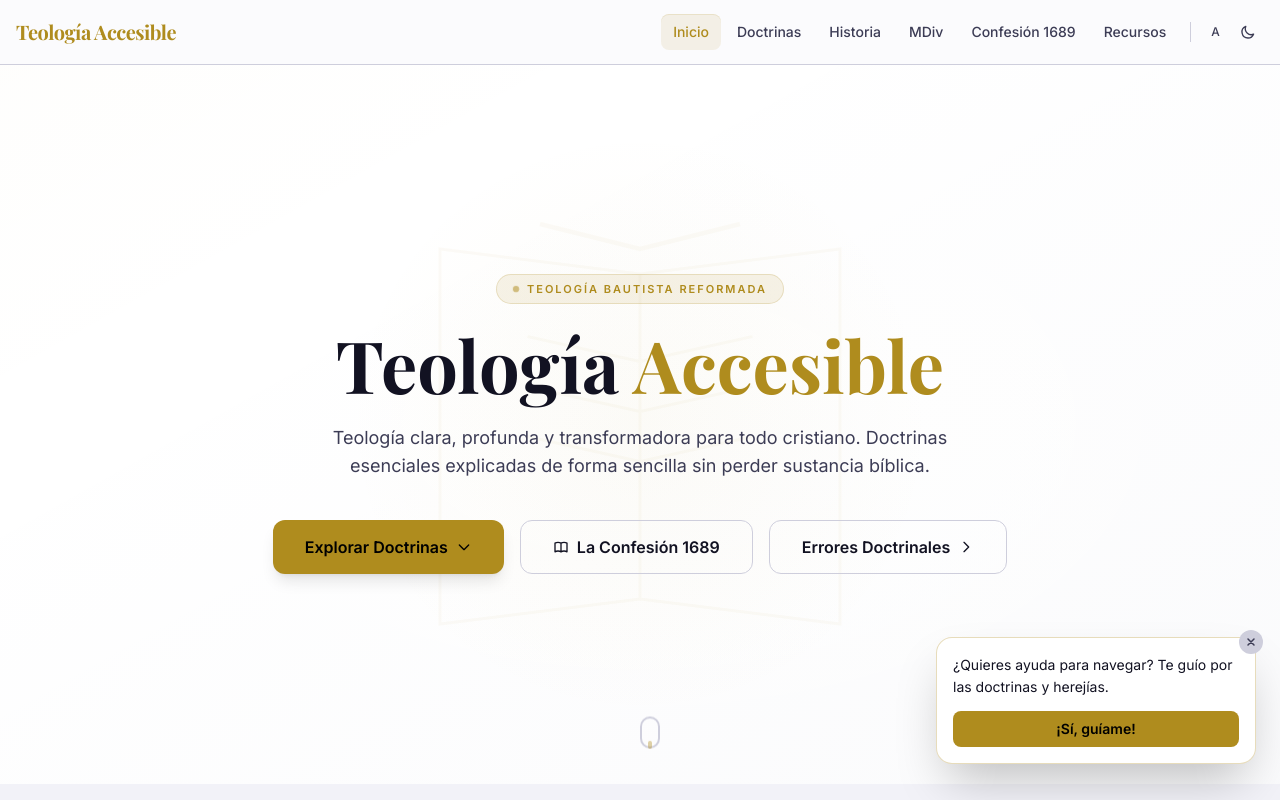
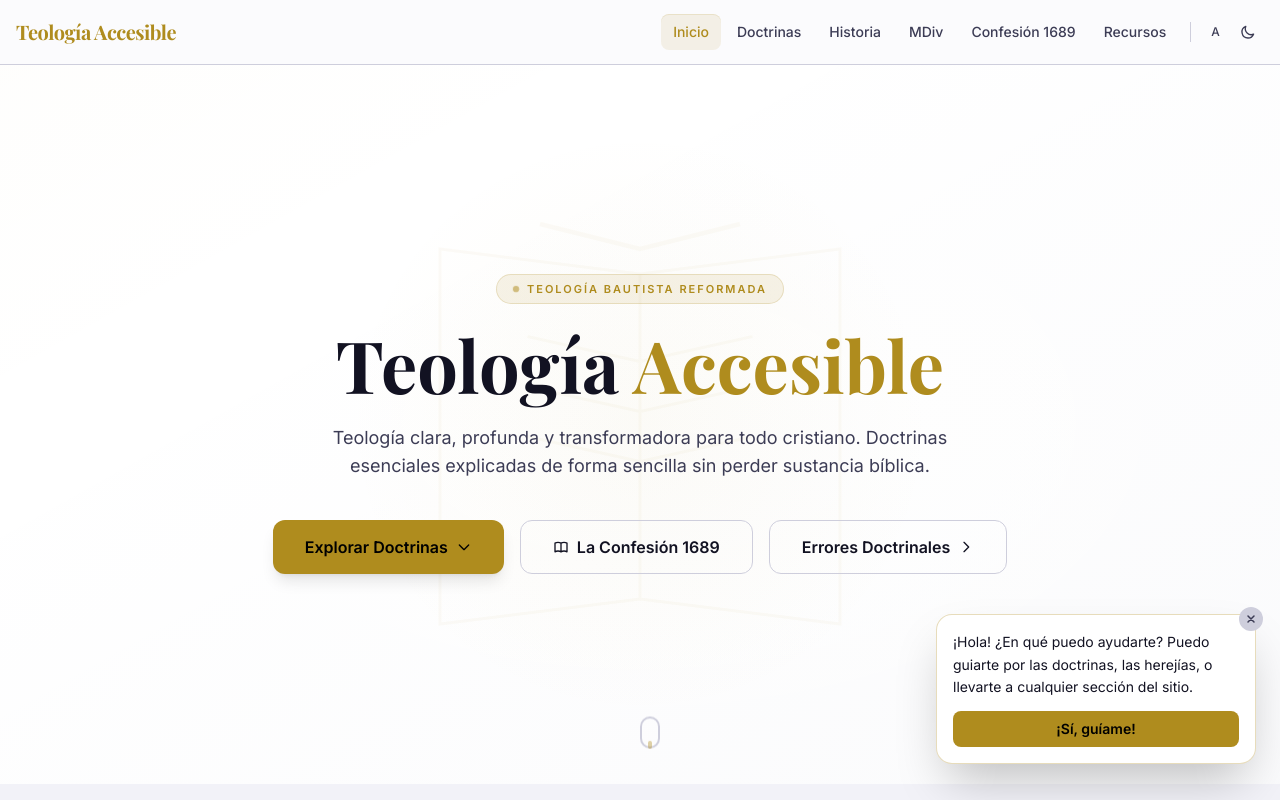
Before and after one commit to fabioledezma/teologia-bautista, a Next.js app: page / in a window 1280 px wide. Shown: the top 800 px of the page. Built offline with nearby package versions, Linux system fonts and the light colour scheme; a web font is replaced by a local one.

Commit message:
ChatBot greeting más amable

```diff
--- a/src/components/ChatBot.tsx
+++ b/src/components/ChatBot.tsx
@@ -201,7 +201,7 @@ export default function ChatBot() {
               </svg>
             </button>
             <p className="text-sm text-text leading-relaxed break-words">
-              ¿Quieres ayuda para navegar? Te guío por las doctrinas y herejías.
+              ¡Hola! ¿En qué puedo ayudarte? Puedo guiarte por las doctrinas, las herejías, o llevarte a cualquier sección del sitio.
             </p>
             <button
               onClick={handleOpen}
```
